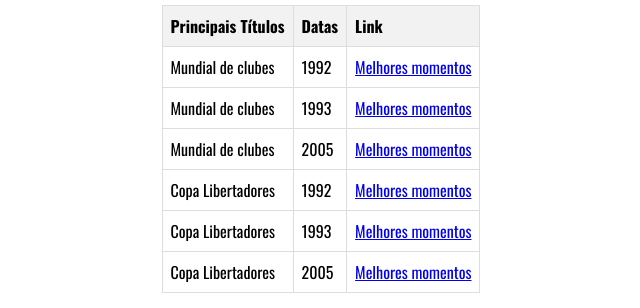
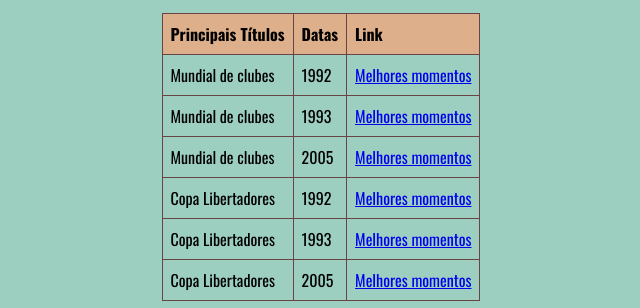
Before and after one commit to belbacana/site, a plain HTML site: page index.html in a window 1280 px wide. Shown: the part 508-816 px from the top of the page, without its empty margins (319-959 px from the left). Drawn offline with nearby package versions, Linux system fonts and the light colour scheme.

Commit message:
Update style.css

```diff
--- a/style.css
+++ b/style.css
@@ -1,10 +1,10 @@
 body {
-    background-color: rgb(255, 255, 255);
+    background-color: rgb(156, 207, 192);
     display: flex;
     justify-content: center;
     align-items: center;
     height: 100vh;
-    margin: 0;
+    margin: 20;
     flex-direction: column;
 }
 * {
@@ -29,12 +29,12 @@ table {
 }
 
 th {
-    background-color: #F2F2F2;
+    background-color: #ddb08b;
 }
 
 th,
 td {
-    border: 1px solid #ddd;
+    border: 1px solid #684444;
     text-align:left;
     padding: 8px;
 }
```
